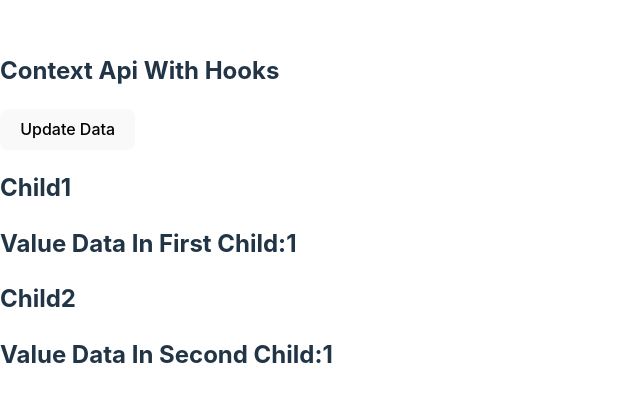
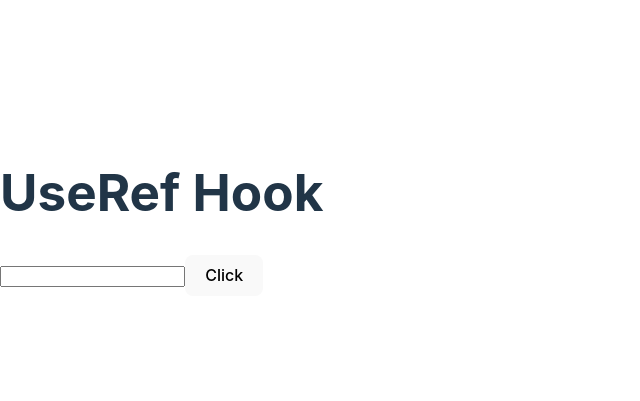
Before and after one commit to Rajasva-Raj-CODE/React.JS-, a React (Vite) app in the folder FunctionBasedComponents/: page / in a window 1280 px wide. Shown: the part 187-588 px from the top of the page, without its empty margins (0-640 px from the left). Built offline with nearby package versions, Linux system fonts and the light colour scheme.

Commit message:
useref  done

```diff
--- a/FunctionBasedComponents/src/App.jsx
+++ b/FunctionBasedComponents/src/App.jsx
@@ -6,6 +6,7 @@ import Pure from "./Components/PureComponents/Pure";
 import UseMemo from "./Components/UseMemoHook/UseMemo";
 import UseCallback from "./Components/UseCallbackHook/UseCallback";
 import ContextApiWithHooks from "./Components/ContextAPIwithHooks/ContextApiWithHooks";
+import UseRef from "./Components/UseRef Hook/UseRef";
 const App = () => {
   // const [count,setCount] = useState(0)
   // const [age, setAge] = useState(20);
@@ -21,7 +22,8 @@ const App = () => {
       {/* <Pure/> */}
       {/* <UseMemo/> */}
       {/* <UseCallback/> */}
-      <ContextApiWithHooks/>
+      {/* <ContextApiWithHooks/> */}
+      <UseRef/>
     </>
   );
 };
--- /dev/null
+++ b/FunctionBasedComponents/src/Components/UseRef Hook/UseRef.jsx
@@ -0,0 +1,24 @@
+import React, { useRef } from 'react'
+
+const UseRef = () => {
+    let myRef= useRef()
+    function modifyInput(){
+        myRef.current.value="Raj"
+        myRef.current.style.backgroundColor = "Yellow"
+        myRef.current.style.color = "red"
+         myRef.current.focus()
+
+
+    }
+    console.log("rendering");
+
+  return (
+    <>
+    <h1>UseRef Hook</h1>
+    <input type="text" ref={myRef}/>
+    <button onClick={()=>modifyInput()}>Click</button>
+    </>
+  )
+}
+
+export default UseRef
```
